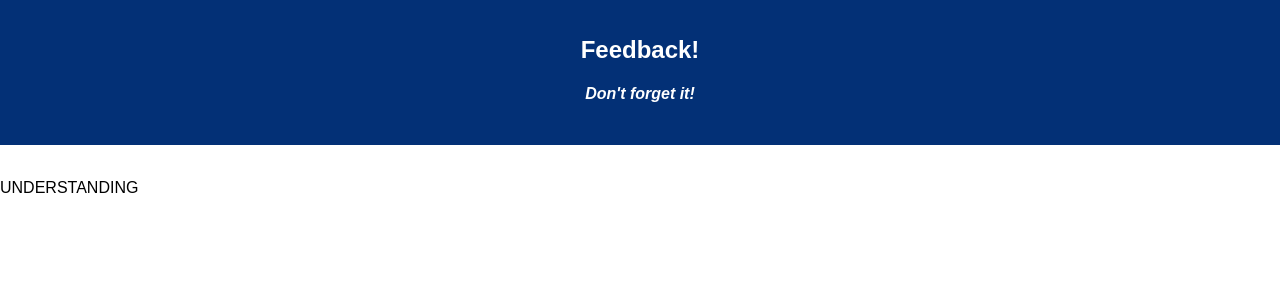
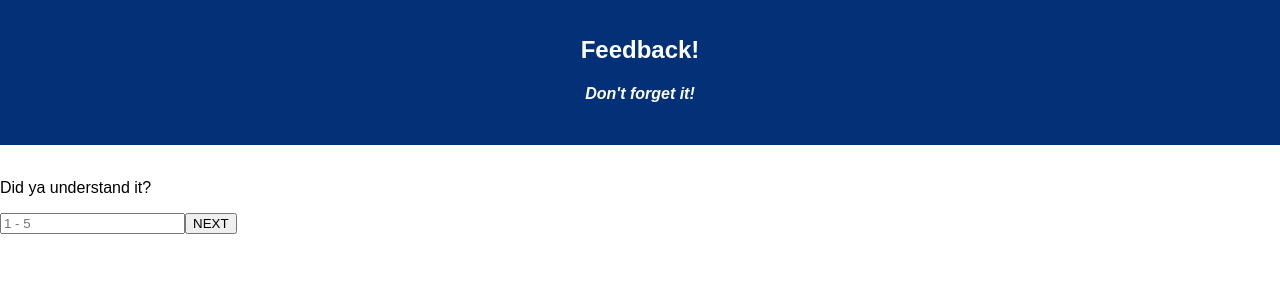
Before and after one commit to s-mahler/redux-feedback-loop, a React (Create React App) app: page /#/understanding in a window 1280 px wide. Shown: the top 300 px of the page. Built offline with nearby package versions, Linux system fonts and the light colour scheme.

Commit message:
understanding route and submit to reducer working:

```diff
--- a/src/components/App/App.js
+++ b/src/components/App/App.js
@@ -4,6 +4,7 @@ import './App.css';
 import Feeling from '../Feeling/Feeling';
 import {HashRouter as Router, Route} from 'react-router-dom';
 import Understanding from '../Understanding/Understanding';
+import Supported from '../Supported/Supported';
 
 class App extends Component {
   render() {
@@ -15,11 +16,11 @@ class App extends Component {
             <h4><i>Don't forget it!</i></h4>
           </header>
           <br/>
-          {/* <Feeling/> */}
         </div>
 
         <Route exact path="/" component={Feeling}/>
         <Route path="/understanding" component={Understanding}/>
+        <Route path="/supported" component={Supported}/>
       </Router>
     );
   }
--- a/src/components/Feeling/Feeling.js
+++ b/src/components/Feeling/Feeling.js
@@ -9,7 +9,7 @@ class Feeling extends Component {
 
     handleSubmit = () => {
         console.log(this.state.feeling);
-        this.props.dispatch({type: 'ADD_FEELING', payload: this.state.feeling})
+        this.props.dispatch({type: 'ADD_FEELINGS', payload: this.state.feeling})
         this.props.history.push('/understanding');
     }
 
--- a/src/components/Understanding/Understanding.js
+++ b/src/components/Understanding/Understanding.js
@@ -2,9 +2,30 @@ import React, { Component } from 'react';
 import { connect } from 'react-redux';
 
 class Understanding extends Component {
+    state = {
+        feeling: 0
+    }
+
+    handleSubmit = () => {
+        console.log(this.state.feeling);
+        this.props.dispatch({type: 'ADD_UNDERSTANDING', payload: this.state.feeling})
+        this.props.history.push('/supported');
+    }
+
+    handleChange = (event) => {
+        this.setState({
+          feeling: event.target.value
+        })
+      }
+
     render () {
         return (
-            <p>UNDERSTANDING</p>
+            <>
+            <p>Did ya understand it?</p>
+            <input onChange={this.handleChange} type="number" placeholder="1 - 5"/>
+            <button onClick={this.handleSubmit}>NEXT</button>
+            </>
+
         )
     }
 }
--- a/src/index.js
+++ b/src/index.js
@@ -7,11 +7,12 @@ import { createStore, combineReducers, applyMiddleware } from 'redux';
 import { Provider } from 'react-redux';
 import logger from 'redux-logger';
 
-const feedbackReducer = (state = [], action) => {
-    console.log(state);
+const feedbackReducer = (state = {}, action) => {
     switch (action.type) {
-        case 'ADD_FEELING':
-            return [...state, action.payload];
+        case 'ADD_FEELINGS':
+            return {...state, feelings: action.payload};
+        case 'ADD_UNDERSTANDING':
+            return {...state, understanding: action.payload};
         default:
             return state;
     }
```
